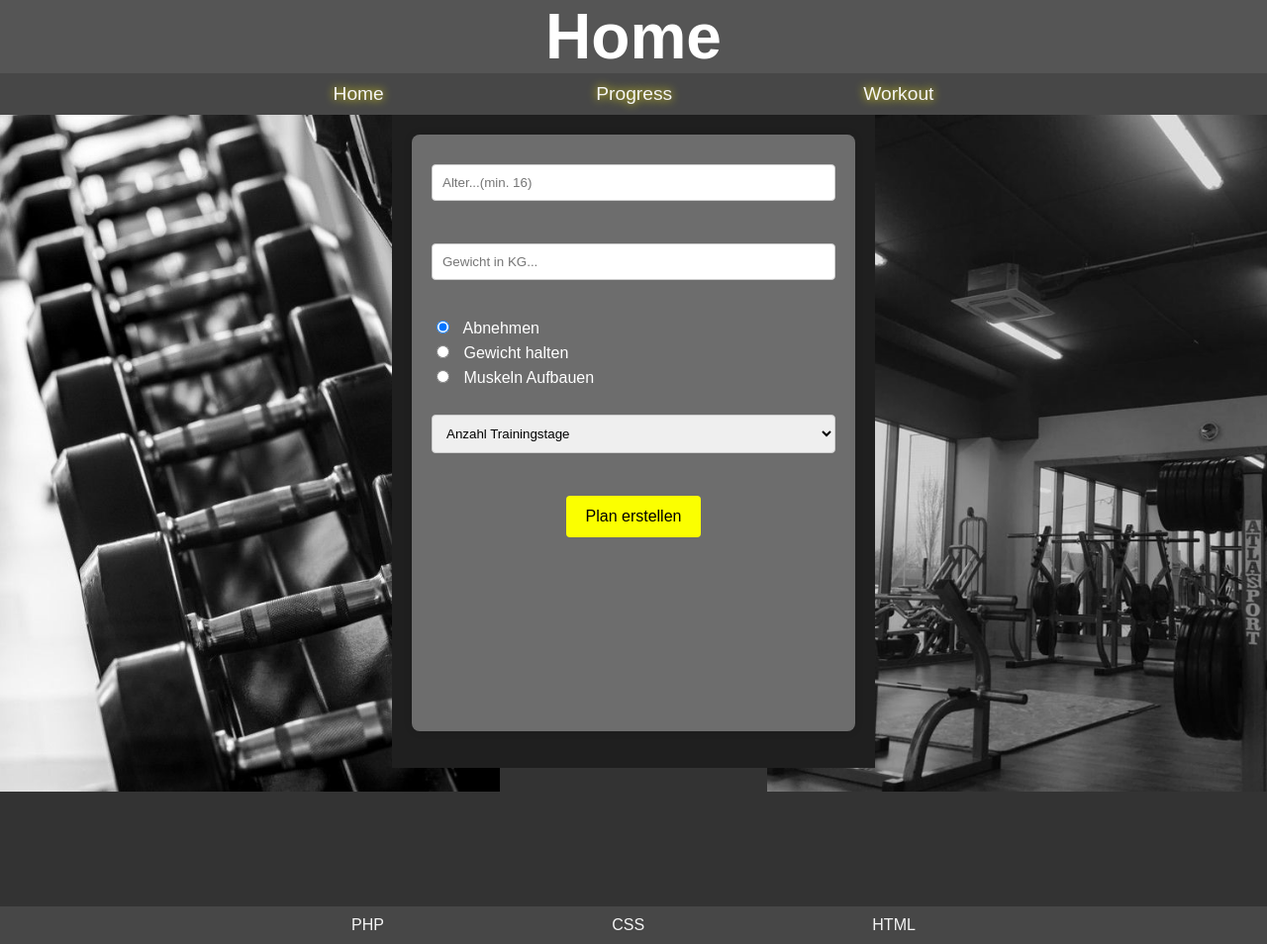
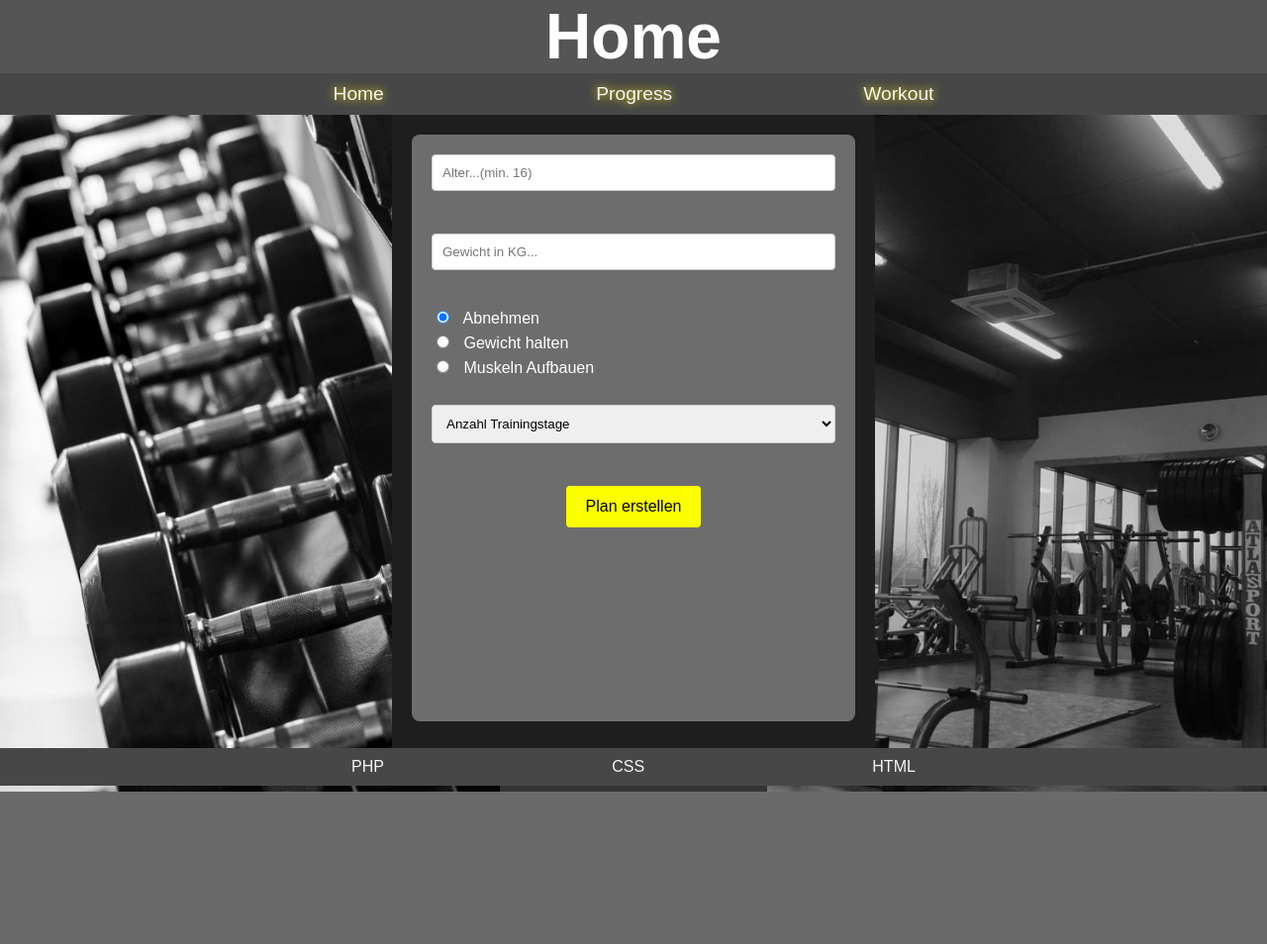
Before and after one commit to strancoox/onlyyou, a PHP site: page /onlyyou/ in a window 1280 px wide. Shown: the whole page at 99% size. After the commit the page ends 800 px from the top, so only its background shows below. Run offline with PHP 8.4, Linux system fonts and the light colour scheme.

Commit message:
`Updated CSS styles: added width to footer, adjusted homepage and data-container heights, and added padding to data-box`

```diff
--- a/css/styles.css
+++ b/css/styles.css
@@ -66,6 +66,7 @@ footer {
     position: relative;
     z-index: 10;
     font-family: "Sora", sans-serif;
+    width: 100%;
 }
 
 footer ul {
@@ -89,7 +90,7 @@ footer li {
 /* Homepage */
 .home-layout {
     width: 100%;
-    height: 100vh;
+    height: 80vh;
     margin: 0;
     padding: 0;
     display: flex;
@@ -100,7 +101,7 @@ footer li {
 .data-container {
     display: flex;
     width: 35%;
-    height:80%;
+    height:100%;
     margin-top: 0px;
     margin-bottom: 10px;
     padding: 20px;
@@ -111,6 +112,7 @@ footer li {
 .data-box {
     background-color: rgb(109, 109, 109);
     padding: 20px;
+    padding-top: 10px;
     box-shadow: 0px 0px 10px rgba(0, 0, 0, 0.1);
     border-radius: 8px;
     width: 100%;
```
